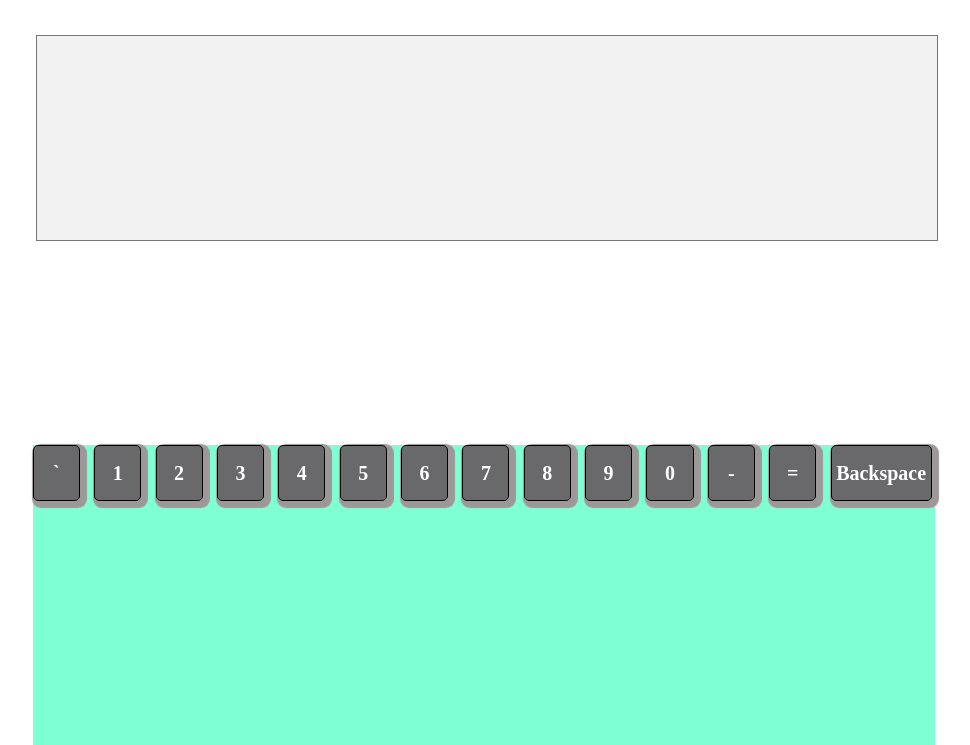
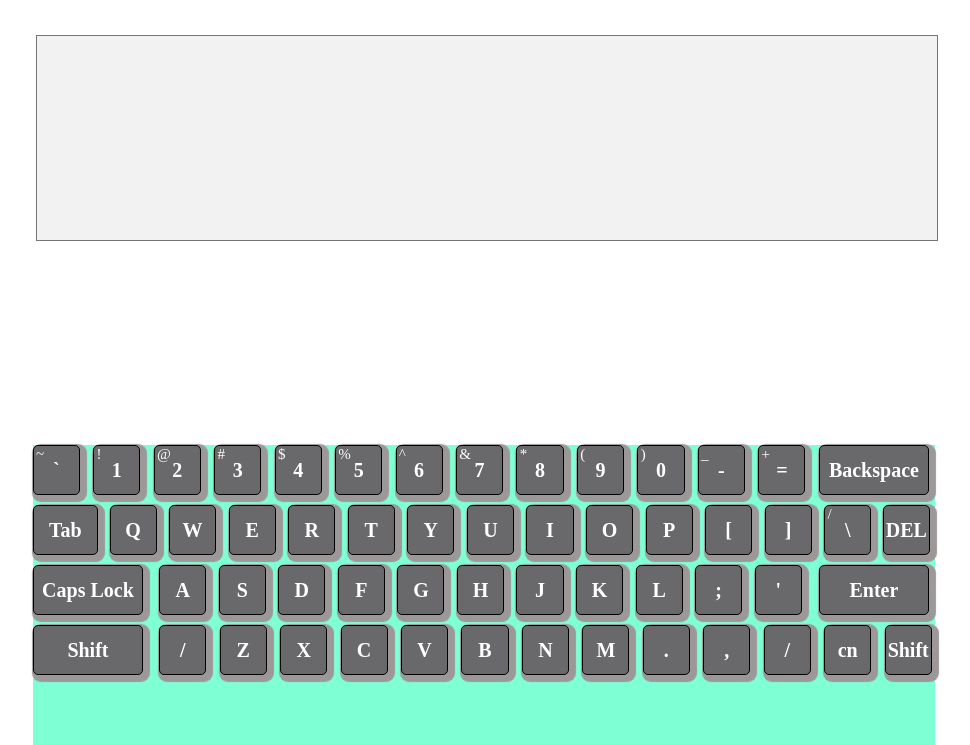
Before and after one commit to Andrew-Radchikov/virtual-keyboard, a plain HTML site: page index.html in a window 1280 px wide. Shown: the part 115-860 px from the top of the page, without its empty margins (156-1126 px from the left). Drawn offline with Linux system fonts and the light colour scheme.

Commit message:
feat: create keyboard buttons

```diff
--- a/index.js
+++ b/index.js
@@ -2,9 +2,11 @@ console.log("Hi");
 
 let body=document.querySelector("body");
 
-
-let firstRowUp=["`", "1","2","3","4","5","6","7","8","9","0","-","="];
-
+let firstRowUp=["~", "!","@","#","$","%","^","&","*","(",")","_","+"];
+let firstRowDown=["`", "1","2","3","4","5","6","7","8","9","0","-","="];
+let secondRow=["Q","W","E","R","T","Y","U","I","O","P","[","]","\\", "DEL"];
+let thirdRow=["A","S","D","F","G","H","J","K","L",";","'",];
+let fourRow=["/","Z","X","C","V","B","N","M",".",",","/","cn", "Shift"];
 
 let keyboard=document.createElement("div");
 keyboard.classList.add("keyboard");
@@ -22,6 +24,7 @@ let field=document.createElement("textarea");
 field.classList.add("keyboard__text-field");
 keyboard.appendChild(field);
 
+
 let comments=document.createElement("div");
 comments.classList.add("keyboard__comments");
 keyboard.appendChild(comments);
@@ -32,19 +35,72 @@ buttonField.classList.add("keyboard__button-field");
 keyboard.appendChild(buttonField);
 
 
-for(let i=0; i<13;i++){
+function addButtons(){
+  for(let i=0; i<13;i++){
+    createDubbleButton(firstRowDown[i],firstRowUp[i],0,i*(6.7), "normal");
+  }
+  createButton("Backspace",0,13*(6.7), "big");
+
+  createButton("Tab",20,0, "medium");
+  for(let i=0; i<12;i++){
+    createButton(secondRow[i],20,i*(6.6)+8.5, "normal");
+  }
+  createDubbleButton(secondRow[12],"/",20,13*(6.8)-0.7, "normal");
+  createButton(secondRow[13],20,14*(6.8)-1, "normal");
+
+  createButton("Caps Lock",40,0, "big");
+  for(let i=0; i<11;i++){
+    createButton(thirdRow[i],40,i*(6.6)+14, "normal");
+  }
+  createButton("Enter",40,11*(6.6)+14.5, "big");
+
+  createButton("Shift",60,0, "big");
+  for(let i=0; i<13;i++){
+    createButton(fourRow[i],60,i*(6.7)+14, "normal");
+  }
+}
+
+
+function createButton(text, x,y,type){
 
     let button=document.createElement("div");
-    button.classList.add("keyboard__button");
-    button.style.top="0px";
-    button.style.left= i*(6.8)+"%";
-    button.innerText=`${firstRowUp[i]}`;
+    switch(type){
+        case "normal":button.classList.add("keyboard__button");break;
+        case "big":button.classList.add("keyboard__big-button");break;
+        case "medium":button.classList.add("keyboard__medium-button");break;
+    }
+    button.style.top=x+"%";
+    button.style.left= y+"%";
+    button.innerText=text;
     buttonField.appendChild(button);
 }
 
-let button=document.createElement("div");
-button.classList.add("keyboard__big-button");
-button.style.top="0px";
-button.style.left= 13*(6.8)+"%";
-button.innerText="Backspace";
-buttonField.appendChild(button);
+
+function createDubbleButton(text1, text2, x,y,type){
+
+    let button=document.createElement("div");
+
+    button.classList.add("keyboard__button");
+    button.style.top=x+"%";
+    button.style.left= y+"%";
+    button.innerText=text1;
+
+let button2=document.createElement("div");
+button2.classList.add("button__include");
+button2.innerText=text2;
+button.appendChild(button2);
+
+    buttonField.appendChild(button);
+}
+
+
+addButtons();
+
+
+
+window.addEventListener("keydown", (event)=>{
+console.log(field.value)
+field.innerText=field.value+event.key;
+//    textArea.innerHTML=textArea.value+event.key;
+    // console.log(event);
+})
--- a/style.css
+++ b/style.css
@@ -46,7 +46,7 @@ body {
   align-items: center;
   justify-content: center;
   width: 5%;
-  height: 18%;
+  height: 16%;
   border-radius: 5px;
   box-shadow: 3px 3px 1px 4px rgb(157, 152, 152);
   background-color: rgb(105, 104, 107);
@@ -59,14 +59,25 @@ body {
 
 }
 
+.button__include{
+position: absolute;
+width: 30%;
+height: 30%;
+top:0;
+left:5%;
+color: white;
+font-size: 15px;
+font-weight: 400;
+transition: 0.2s;
+}
 
 .keyboard__big-button {
   position: absolute;
   display: flex;
   align-items: center;
   justify-content: center;
-  width: 11%;
-  height: 18%;
+  width: 12%;
+  height: 16%;
   border-radius: 5px;
   box-shadow: 3px 3px 1px 4px rgb(157, 152, 152);
   background-color: rgb(105, 104, 107);
@@ -79,20 +90,54 @@ body {
 }
 
 
+.keyboard__medium-button {
+    position: absolute;
+    display: flex;
+    align-items: center;
+    justify-content: center;
+    width: 7%;
+    height: 16%;
+    border-radius: 5px;
+    box-shadow: 3px 3px 1px 4px rgb(157, 152, 152);
+    background-color: rgb(105, 104, 107);
+    border:  1px solid black;
+    transition: 0.2s;
+    user-select: none;
+    color: white;
+    font-size: 20px;
+    font-weight: 700;
+  }
+
+
 .keyboard__button:active{
   width: 4.8%;
-  height: 18%;
+  height: 15%;
   border-radius: 5px;
   box-shadow: 1px 1px 1px 2px rgb(157, 152, 152);
   background-color: rgb(65, 105, 199);
   border:  1px solid black;
 }
 
+.keyboard__button:active .button__include{
+    font-size: 13px;
+
+  }
+
 .keyboard__big-button:active {
-  width: 10.5%;
-  height: 18%;
+  width: 11.5%;
+  height: 15%;
   border-radius: 5px;
   box-shadow: 1px 1px 1px 2px rgb(157, 152, 152);
   background-color: rgb(65, 105, 199);
   border:  1px solid black;
 }
+
+
+.keyboard__medium-button:active{
+    width: 6.5%;
+    height: 15%;
+    border-radius: 5px;
+    box-shadow: 1px 1px 1px 2px rgb(157, 152, 152);
+    background-color: rgb(65, 105, 199);
+    border:  1px solid black;
+  }
```
Also changed, not shown: index.html (+2 -0 lines).
